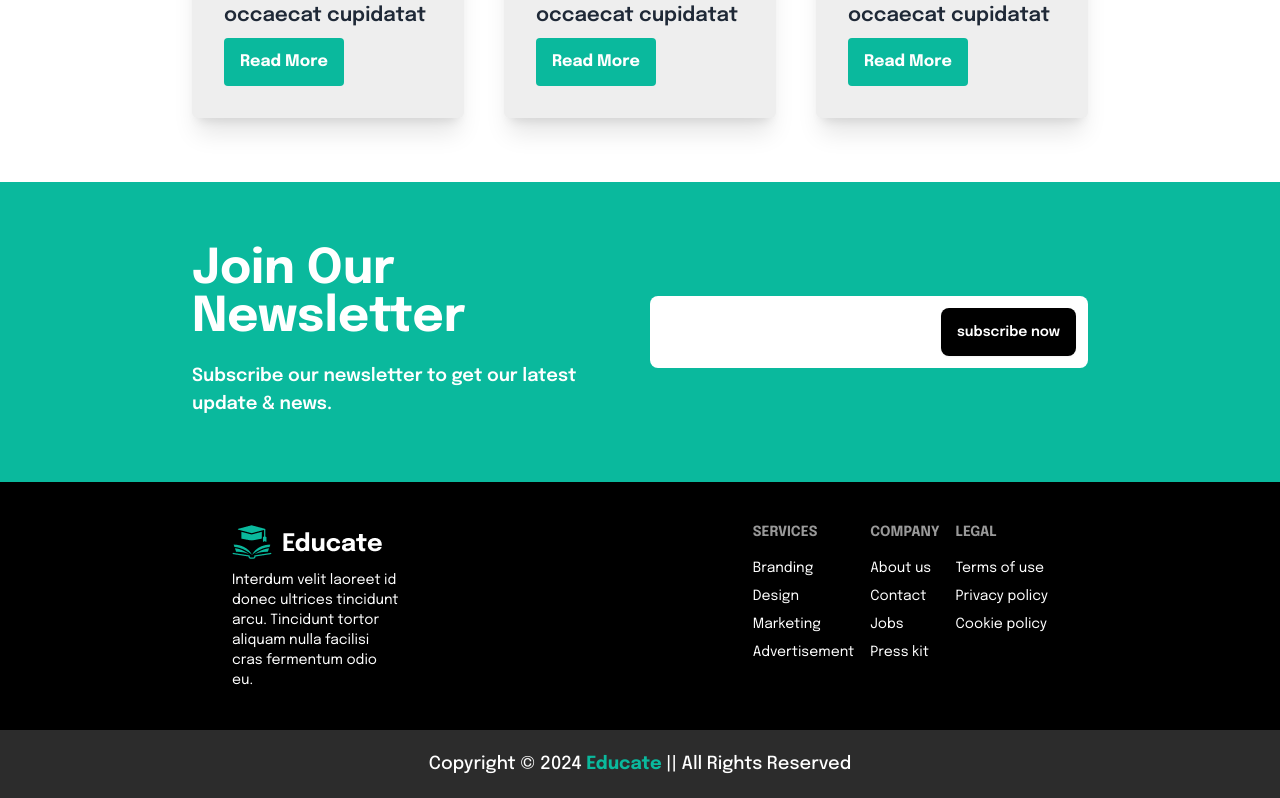
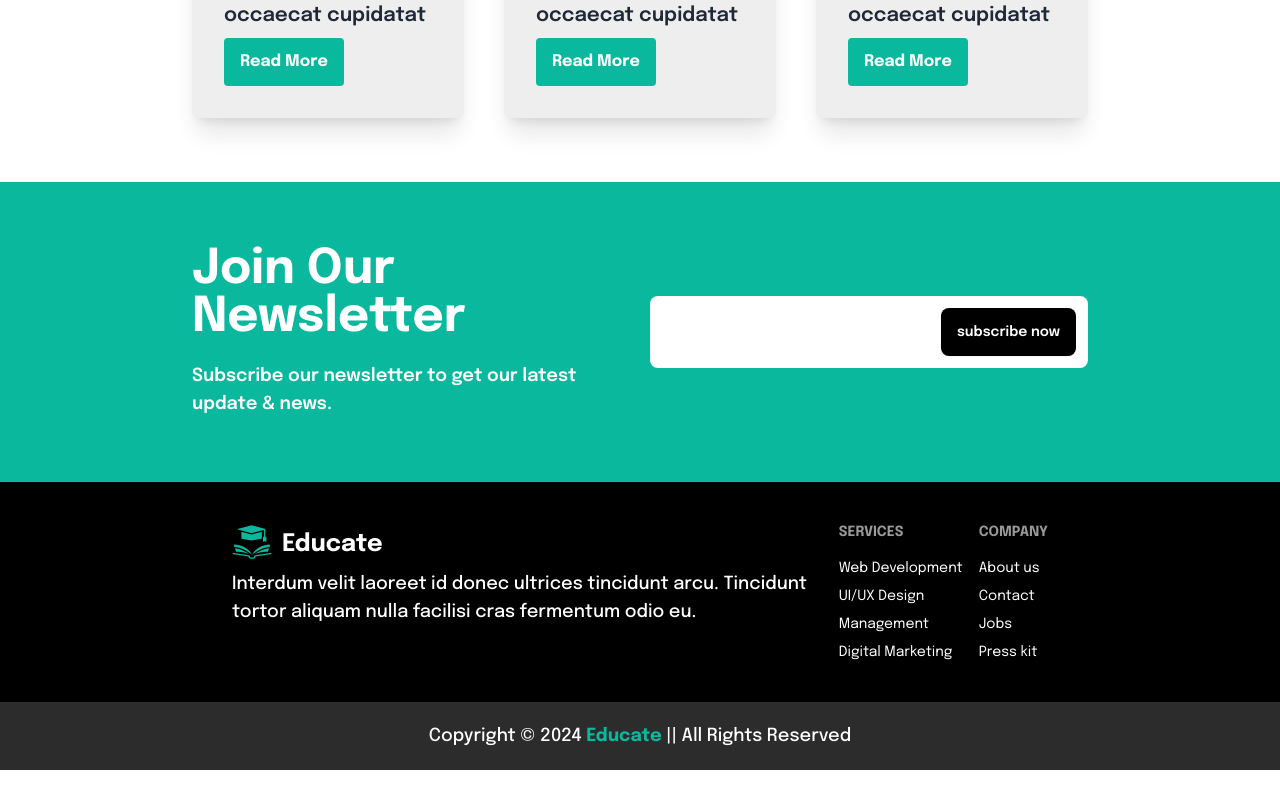
Before and after one commit to only1tarunno/schoolManagement-client, a React (Vite) app: page / in a window 1280 px wide. Shown: the part 6973-7771 px from the top of the page. After the commit the page ends 7743 px from the top, so only its background shows below. Built offline with nearby package versions, Linux system fonts and the light colour scheme.

Commit message:
footer complete

```diff
--- a/src/components/Footer.jsx/Footer.jsx
+++ b/src/components/Footer.jsx/Footer.jsx
@@ -6,32 +6,26 @@ const Footer = () => {
     <div className="bg-black">
       <Container>
         <footer className="footer p-10 text-white">
-          <div className="w-full lg:w-2/6">
+          <div className="">
             <img src={logo} alt="" />
-            <p>
+            <p className="text-lg font-medium">
               Interdum velit laoreet id donec ultrices tincidunt arcu. Tincidunt
               tortor aliquam nulla facilisi cras fermentum odio eu.
             </p>
           </div>
-          <nav>
+          <nav className="">
             <header className="footer-title">Services</header>
-            <a className="link link-hover">Branding</a>
-            <a className="link link-hover">Design</a>
-            <a className="link link-hover">Marketing</a>
-            <a className="link link-hover">Advertisement</a>
+            <a className="link link-hover">Web Development</a>
+            <a className="link link-hover">UI/UX Design</a>
+            <a className="link link-hover">Management</a>
+            <a className="link link-hover">Digital Marketing</a>
           </nav>
-          <nav>
+          <nav className="">
             <header className="footer-title">Company</header>
             <a className="link link-hover">About us</a>
             <a className="link link-hover">Contact</a>
             <a className="link link-hover">Jobs</a>
             <a className="link link-hover">Press kit</a>
-          </nav>
-          <nav>
-            <header className="footer-title">Legal</header>
-            <a className="link link-hover">Terms of use</a>
-            <a className="link link-hover">Privacy policy</a>
-            <a className="link link-hover">Cookie policy</a>
           </nav>
         </footer>
       </Container>
```
